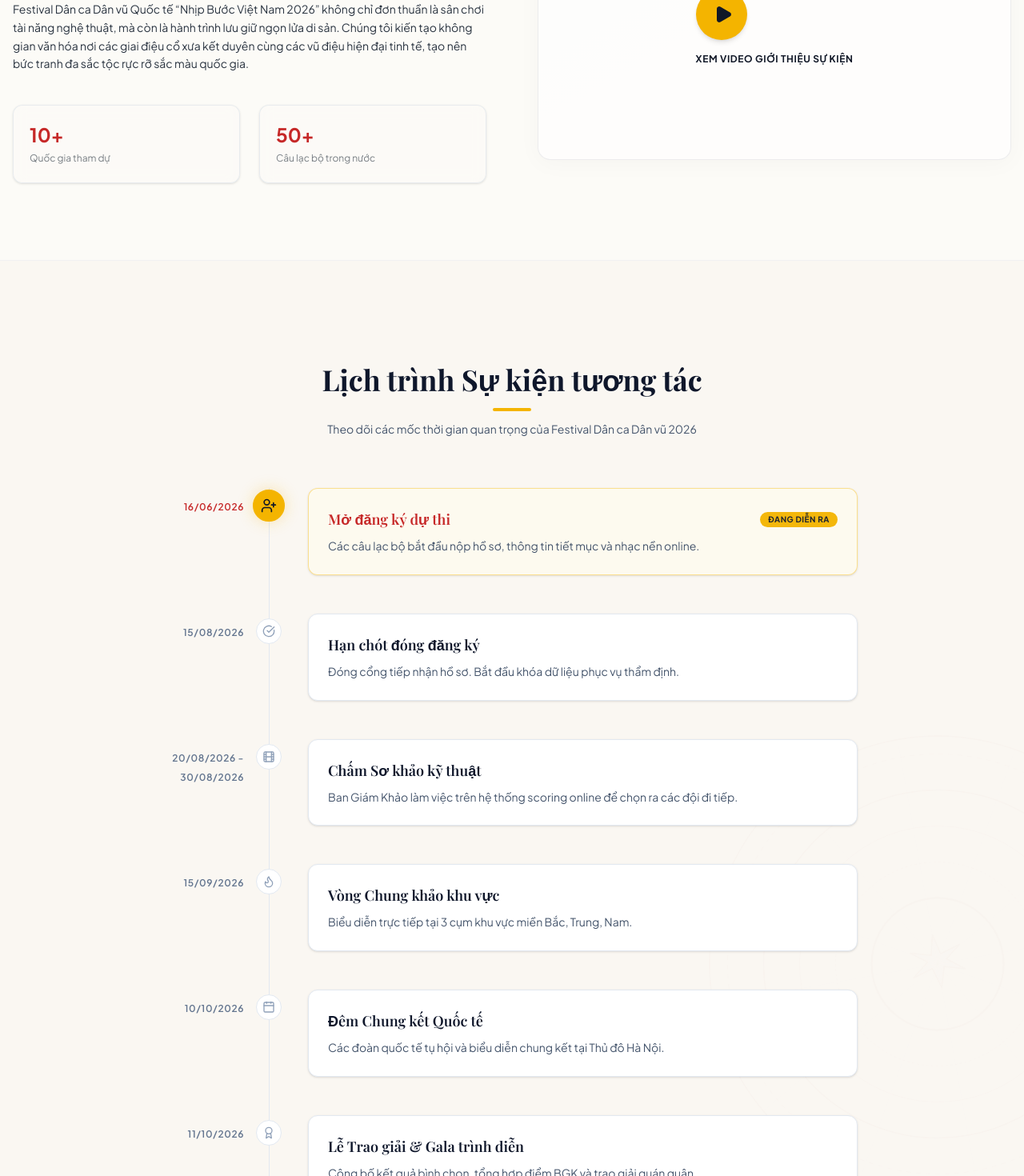
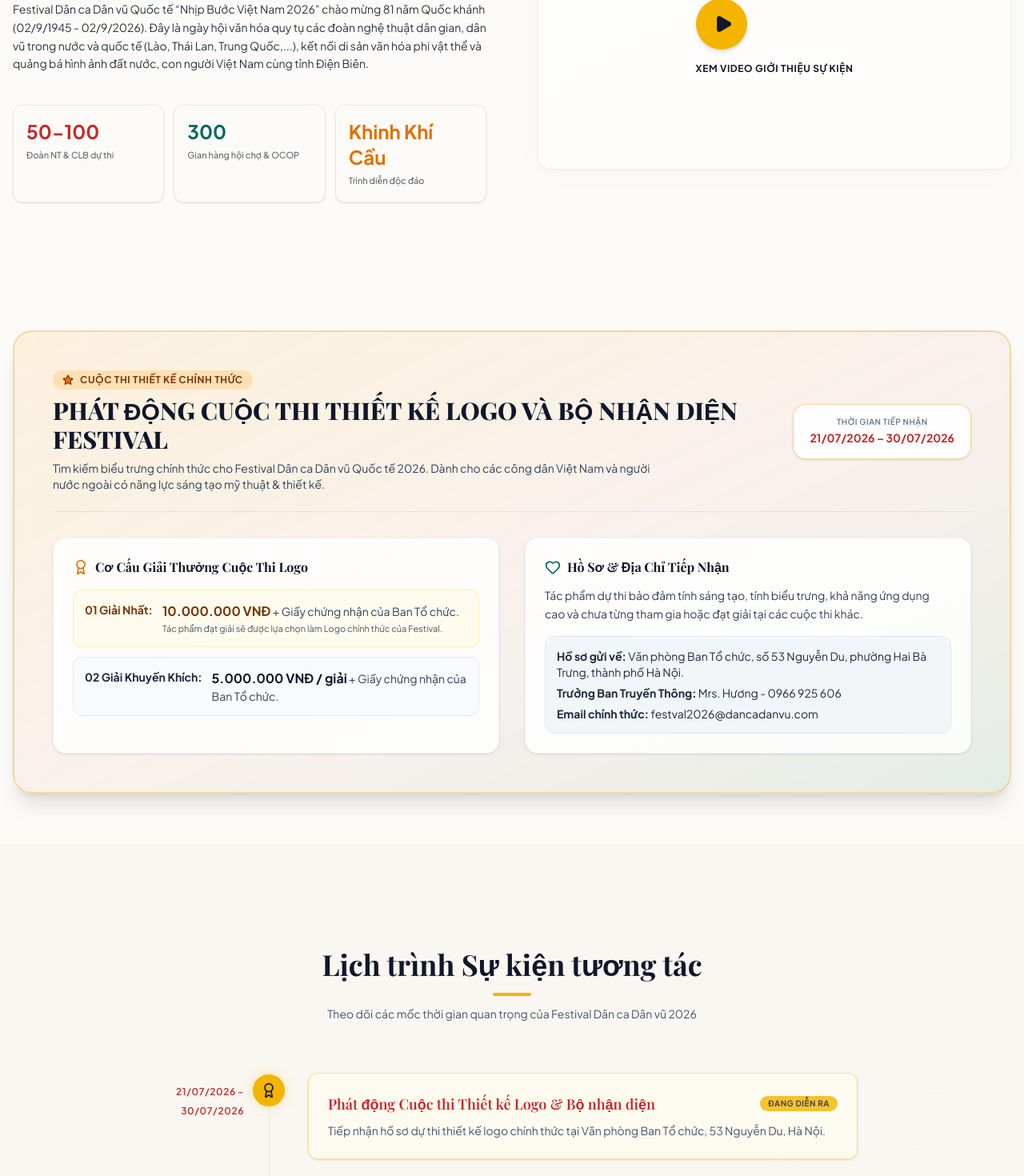
Before and after one commit to dev-adt/dan-vu, a Next.js app: page / in a window 1280 px wide. Shown: the part 980-2450 px from the top of the page at 80% size. Built offline with nearby package versions, Linux system fonts and the light colour scheme; a web font is replaced by a local one.

Commit message:
change information

```diff
--- a/src/app/page.tsx
+++ b/src/app/page.tsx
@@ -146,9 +146,14 @@ export default function Home() {
             <h1 className="font-heading font-extrabold text-4xl sm:text-6xl md:text-7xl text-dark-obsidian leading-tight tracking-wide">
               NHỊP BƯỚC VIỆT NAM
             </h1>
-            <p className="text-lg sm:text-xl text-dark-slate/85 italic font-semibold tracking-wide max-w-2xl mx-auto">
-              &ldquo;Nơi tôn vinh bản sắc bản địa và nhịp điệu hiện đại.&rdquo;
+            <p className="text-base sm:text-xl text-primary font-bold tracking-wide max-w-3xl mx-auto">
+              Chủ đề: &ldquo;Kết nối văn hóa - Lan tỏa hòa bình - Vươn tầm hội nhập&rdquo;
             </p>
+            <div className="pt-2">
+              <span className="inline-block bg-amber-500/10 border border-amber-500/30 text-amber-900 text-xs sm:text-sm font-semibold px-5 py-2.5 rounded-xl backdrop-blur-sm shadow-sm">
+                📍 Từ 28/08 đến 02/09/2026 tại Quảng trường 7/5, phường Điện Biên Phủ, tỉnh Điện Biên
+              </span>
+            </div>
           </motion.div>
 
           <motion.div
@@ -193,23 +198,27 @@ export default function Home() {
           <div className="flex items-center gap-2">
             <span className="w-3 h-6 bg-accent rounded-full" />
             <span className="text-xs uppercase tracking-[0.2em] font-semibold text-accent">
-              Vần Hóa & Sứ Mệnh
+              Văn Hóa & Sứ Mệnh
             </span>
           </div>
           <h2 className="font-heading font-bold text-3xl sm:text-4xl text-dark-obsidian leading-tight">
             Giao thoa giữa di sản ngàn năm & vũ điệu đương đại
           </h2>
           <p className="text-dark-slate/95 leading-relaxed text-sm">
-            Festival Dân ca Dân vũ Quốc tế &ldquo;Nhịp Bước Việt Nam 2026&rdquo; không chỉ đơn thuần là sân chơi tài năng nghệ thuật, mà còn là hành trình lưu giữ ngọn lửa di sản. Chúng tôi kiến tạo không gian văn hóa nơi các giai điệu cổ xưa kết duyên cùng các vũ điệu hiện đại tinh tế, tạo nên bức tranh đa sắc tộc rực rỡ sắc màu quốc gia.
+            Festival Dân ca Dân vũ Quốc tế &ldquo;Nhịp Bước Việt Nam 2026&rdquo; chào mừng 81 năm Quốc khánh (02/9/1945 - 02/9/2026). Đây là ngày hội văn hóa quy tụ các đoàn nghệ thuật dân gian, dân vũ trong nước và quốc tế (Lào, Thái Lan, Trung Quốc,...), kết nối di sản văn hóa phi vật thể và quảng bá hình ảnh đất nước, con người Việt Nam cùng tỉnh Điện Biên.
           </p>
-          <div className="grid grid-cols-2 gap-6 pt-4">
-            <div className="p-5 bg-light-alabaster/80 rounded-xl border border-slate-300/40 shadow-sm backdrop-blur-sm">
-              <span className="block text-2xl font-bold text-primary">10+</span>
-              <span className="text-xs text-dark-slate/60">Quốc gia tham dự</span>
+          <div className="grid grid-cols-3 gap-3 pt-4">
+            <div className="p-4 bg-light-alabaster/80 rounded-xl border border-slate-300/40 shadow-sm backdrop-blur-sm">
+              <span className="block text-xl sm:text-2xl font-bold text-primary">50-100</span>
+              <span className="text-[11px] text-dark-slate/70 font-medium">Đoàn NT & CLB dự thi</span>
             </div>
-            <div className="p-5 bg-light-alabaster/80 rounded-xl border border-slate-300/40 shadow-sm backdrop-blur-sm">
-              <span className="block text-2xl font-bold text-primary">50+</span>
-              <span className="text-xs text-dark-slate/60">Câu lạc bộ trong nước</span>
+            <div className="p-4 bg-light-alabaster/80 rounded-xl border border-slate-300/40 shadow-sm backdrop-blur-sm">
+              <span className="block text-xl sm:text-2xl font-bold text-accent">300</span>
+              <span className="text-[11px] text-dark-slate/70 font-medium">Gian hàng hội chợ & OCOP</span>
+            </div>
+            <div className="p-4 bg-light-alabaster/80 rounded-xl border border-slate-300/40 shadow-sm backdrop-blur-sm">
+              <span className="block text-xl sm:text-2xl font-bold text-amber-600">Khinh Khí Cầu</span>
+              <span className="text-[11px] text-dark-slate/70 font-medium">Trình diễn độc đáo</span>
             </div>
           </div>
         </motion.div>
@@ -231,6 +240,70 @@ export default function Home() {
         </motion.div>
       </section>
 
+      {/* Logo & Brand Identity Contest Section */}
+      <section className="py-16 px-4 max-w-7xl mx-auto relative z-10">
+        <div className="bg-gradient-to-br from-amber-500/10 via-primary/5 to-accent/10 border-2 border-amber-500/30 rounded-3xl p-8 sm:p-12 shadow-xl space-y-8 relative overflow-hidden backdrop-blur-md">
+          <div className="flex flex-col md:flex-row justify-between items-start md:items-center gap-6 border-b border-amber-500/20 pb-6">
+            <div>
+              <span className="inline-flex items-center gap-2 px-3 py-1 rounded-full bg-amber-500/20 text-amber-900 text-xs font-bold uppercase tracking-wider mb-2">
+                <Star className="w-3.5 h-3.5 fill-amber-600" /> Cuộc Thi Thiết Kế Chính Thức
+              </span>
+              <h2 className="font-heading font-extrabold text-2xl sm:text-3xl text-slate-900">
+                PHÁT ĐỘNG CUỘC THI THIẾT KẾ LOGO VÀ BỘ NHẬN DIỆN FESTIVAL
+              </h2>
+              <p className="text-xs sm:text-sm text-slate-700 mt-2 max-w-3xl">
+                Tìm kiếm biểu trưng chính thức cho Festival Dân ca Dân vũ Quốc tế 2026. Dành cho các công dân Việt Nam và người nước ngoài có năng lực sáng tạo mỹ thuật & thiết kế.
+              </p>
+            </div>
+            <div className="bg-white/90 border border-amber-500/40 px-5 py-3.5 rounded-2xl text-center shadow-sm shrink-0">
+              <span className="block text-[10px] uppercase tracking-wider text-slate-500 font-semibold">Thời gian tiếp nhận</span>
+              <span className="font-bold text-sm text-primary">21/07/2026 – 30/07/2026</span>
+            </div>
+          </div>
+
+          <div className="grid grid-cols-1 md:grid-cols-2 gap-8">
+            {/* Contest Awards */}
+            <div className="space-y-4 bg-white/80 p-6 rounded-2xl border border-slate-200/60 shadow-sm">
+              <h3 className="font-heading font-bold text-base text-slate-900 flex items-center gap-2">
+                <Award className="w-5 h-5 text-amber-600" /> Cơ Cấu Giải Thưởng Cuộc Thi Logo
+              </h3>
+              <ul className="space-y-3 text-xs sm:text-sm text-slate-700">
+                <li className="flex items-start gap-3 bg-amber-50/80 p-3.5 rounded-xl border border-amber-200/60">
+                  <span className="font-bold text-amber-900 shrink-0">01 Giải Nhất:</span>
+                  <div>
+                    <strong className="text-amber-900 text-base">10.000.000 VNĐ</strong> + Giấy chứng nhận của Ban Tổ chức.
+                    <p className="text-[11px] text-slate-600 mt-0.5">Tác phẩm đạt giải sẽ được lựa chọn làm Logo chính thức của Festival.</p>
+                  </div>
+                </li>
+                <li className="flex items-start gap-3 bg-slate-50 p-3.5 rounded-xl border border-slate-200">
+                  <span className="font-bold text-slate-800 shrink-0">02 Giải Khuyến Khích:</span>
+                  <div>
+                    <strong className="text-slate-900 text-base">5.000.000 VNĐ / giải</strong> + Giấy chứng nhận của Ban Tổ chức.
+                  </div>
+                </li>
+              </ul>
+            </div>
+
+            {/* Submission Info */}
+            <div className="space-y-4 bg-white/80 p-6 rounded-2xl border border-slate-200/60 shadow-sm flex flex-col justify-between">
+              <div>
+                <h3 className="font-heading font-bold text-base text-slate-900 flex items-center gap-2 mb-3">
+                  <Heart className="w-5 h-5 text-accent" /> Hồ Sơ & Địa Chỉ Tiếp Nhận
+                </h3>
+                <p className="text-xs sm:text-sm text-slate-700 leading-relaxed">
+                  Tác phẩm dự thi bảo đảm tính sáng tạo, tính biểu trưng, khả năng ứng dụng cao và chưa từng tham gia hoặc đạt giải tại các cuộc thi khác.
+                </p>
+                <div className="mt-4 p-3.5 bg-slate-100/90 rounded-xl border border-slate-200 text-xs sm:text-sm text-slate-800 space-y-1.5">
+                  <p><strong>Hồ sơ gửi về:</strong> Văn phòng Ban Tổ chức, số 53 Nguyễn Du, phường Hai Bà Trưng, thành phố Hà Nội.</p>
+                  <p><strong>Trưởng Ban Truyền Thông:</strong> Mrs. Hương - 0966 925 606</p>
+                  <p><strong>Email chính thức:</strong> festval2026@dancadanvu.com</p>
+                </div>
+              </div>
+            </div>
+          </div>
+        </div>
+      </section>
+
       {/* Event Timeline */}
       <section className="bg-light-cream/30 py-20 border-y border-slate-200/40 relative z-10">
         <Timeline />
@@ -240,10 +313,10 @@ export default function Home() {
       <section className="py-24 px-4 max-w-7xl mx-auto space-y-16 relative z-10">
         <div className="text-center">
           <span className="text-xs uppercase tracking-[0.2em] font-semibold text-secondary">
-            Cơ Cấu Giải Thưởng
+            Cơ Cấu Giải Thưởng Festival
           </span>
           <h2 className="font-heading font-bold text-3xl sm:text-4xl text-dark-obsidian mt-2">
-            Vinh Danh Tài Năng Nghệ Thuật
+            Giải Thưởng Toàn Đoàn & Chuyên Đề
           </h2>
           <div className="w-12 h-0.5 bg-secondary mx-auto mt-4" />
         </div>
@@ -256,9 +329,9 @@ export default function Home() {
             </div>
             <div>
               <span className="text-xs text-dark-slate/60 uppercase tracking-widest font-semibold">02 Giải Nhì</span>
-              <h3 className="font-heading font-bold text-2xl text-dark-obsidian mt-1">15.000.000 VNĐ</h3>
-              <p className="text-xs text-accent font-bold uppercase tracking-wider mt-1">Cờ lưu niệm & Chứng nhận</p>
-              <p className="text-xs text-dark-slate/85 mt-2">Vinh danh các tiết mục xuất sắc có kỹ thuật đồng đều và ý tưởng đột phá.</p>
+              <h3 className="font-heading font-bold text-2xl text-dark-obsidian mt-1">100.000.000 VNĐ</h3>
+              <p className="text-xs text-accent font-bold uppercase tracking-wider mt-1">Mỗi giải / Cờ & Chứng nhận</p>
+              <p className="text-xs text-dark-slate/85 mt-2">Vinh danh các tập thể xuất sắc có kỹ thuật đồng đều và ý tưởng dàn dựng đột phá.</p>
             </div>
           </div>
 
@@ -271,10 +344,10 @@ export default function Home() {
               <Award className="w-10 h-10" />
             </div>
             <div>
-              <span className="text-xs text-secondary uppercase tracking-widest font-semibold">01 Giải Nhất Vô Địch</span>
-              <h3 className="font-heading font-bold text-3xl text-dark-obsidian mt-1">30.000.000 VNĐ</h3>
-              <p className="text-xs text-secondary font-bold uppercase tracking-wider mt-1">Cúp Vàng & Cờ lưu niệm</p>
-              <p className="text-xs text-dark-slate/95 mt-2">Tiết mục đỉnh cao kết hợp trọn vẹn yếu tố dân gian bản địa và hơi thở sân khấu đương đại.</p>
+              <span className="text-xs text-secondary uppercase tracking-widest font-semibold">01 Giải Nhất Toàn Đoàn</span>
+              <h3 className="font-heading font-bold text-3xl text-dark-obsidian mt-1">150.000.000 VNĐ</h3>
+              <p className="text-xs text-secondary font-bold uppercase tracking-wider mt-1">Cúp Vàng, Cờ & Chứng nhận</p>
+              <p className="text-xs text-dark-slate/95 mt-2">Trao cho đoàn nghệ thuật xuất sắc nhất kết hợp trọn vẹn bản sắc dân gian và tinh hoa vũ đạo.</p>
             </div>
           </div>
 
@@ -285,18 +358,27 @@ export default function Home() {
             </div>
             <div>
               <span className="text-xs text-dark-slate/60 uppercase tracking-widest font-semibold">03 Giải Ba</span>
-              <h3 className="font-heading font-bold text-2xl text-dark-obsidian mt-1">10.000.000 VNĐ</h3>
-              <p className="text-xs text-accent font-bold uppercase tracking-wider mt-1">Cờ lưu niệm & Chứng nhận</p>
-              <p className="text-xs text-dark-slate/85 mt-2">Trao cho các đội biểu diễn đầy nhiệt huyết, giàu cảm xúc truyền tải.</p>
+              <h3 className="font-heading font-bold text-2xl text-dark-obsidian mt-1">80.000.000 VNĐ</h3>
+              <p className="text-xs text-accent font-bold uppercase tracking-wider mt-1">Mỗi giải / Cờ & Chứng nhận</p>
+              <p className="text-xs text-dark-slate/85 mt-2">Trao cho các đoàn biểu diễn nhiệt huyết, giàu cảm xúc truyền tải di sản.</p>
             </div>
           </div>
         </div>
 
-        {/* Subsidiary Awards */}
-        <div className="glass-panel border border-slate-300/40 rounded-2xl p-6 text-center max-w-2xl mx-auto bg-light-alabaster shadow-sm">
-          <p className="text-xs text-dark-slate/90">
-            <strong className="text-secondary font-semibold">Giải Phụ Khác:</strong> Đội có trang phục đẹp nhất, Đội được yêu thích nhất (do khán giả bình chọn online), Biên đạo xuất sắc nhất.
-          </p>
+        {/* Consolation & Special Category Prizes */}
+        <div className="grid grid-cols-1 md:grid-cols-2 gap-6">
+          <div className="glass-panel border border-slate-300/40 rounded-2xl p-6 bg-light-alabaster shadow-sm">
+            <h4 className="font-bold text-sm text-primary uppercase tracking-wider mb-2">Các Giải Khuyến Khích</h4>
+            <p className="text-xs text-dark-slate/90 leading-relaxed">
+              Mỗi giải trị giá dự kiến <strong className="text-primary font-bold text-sm">50.000.000 VNĐ</strong>, kèm Cờ lưu niệm & Giấy chứng nhận của Ban Tổ chức.
+            </p>
+          </div>
+          <div className="glass-panel border border-amber-400/40 rounded-2xl p-6 bg-amber-50/50 shadow-sm">
+            <h4 className="font-bold text-sm text-amber-900 uppercase tracking-wider mb-2">Hệ Thống Giải Chuyên Đề</h4>
+            <p className="text-xs text-dark-slate/90 leading-relaxed">
+              Các giải: <em className="font-semibold text-slate-800">Tiết mục xuất sắc, Biên đạo xuất sắc, Đội hình đẹp nhất, Trang phục đẹp nhất, Giải Sáng tạo, Giải được khán giả yêu thích, Giải Giao lưu quốc tế</em>. Mỗi giải trị giá <strong className="text-amber-900 font-bold text-sm">30.000.000 VNĐ</strong> kèm Cúp (Biểu trưng), Giấy chứng nhận & Kỷ niệm chương.
+            </p>
+          </div>
         </div>
       </section>
 
--- a/src/components/Footer.tsx
+++ b/src/components/Footer.tsx
@@ -52,16 +52,16 @@ export default function Footer() {
           </h3>
           <ul className="space-y-2 text-sm text-light-alabaster/70">
             <li>
-              <span className="text-light-alabaster/40">Hotline:</span> +84 (0) 987 654 321 (Mr. Thanh)
+              <span className="text-light-alabaster/40">Hotline/Truyền thông:</span> 0966 925 606 (Mrs. Hương - Trưởng Ban kết nối truyền thông)
             </li>
             <li>
-              <span className="text-light-alabaster/40">Fanpage:</span> <a href="https://facebook.com/nhipbuocvietnam2026" target="_blank" rel="noopener noreferrer" className="hover:underline hover:text-secondary transition-colors">facebook.com/nhipbuocvietnam2026</a>
+              <span className="text-light-alabaster/40">Email:</span> <a href="mailto:festval2026@dancadanvu.com" className="hover:underline hover:text-secondary transition-colors">festval2026@dancadanvu.com</a>
             </li>
             <li>
-              <span className="text-light-alabaster/40">Email:</span> btc@nhipbuocvietnam.gov.vn
+              <span className="text-light-alabaster/40">Văn phòng BTC tiếp nhận hồ sơ:</span> Số 53 Nguyễn Du, P. Hai Bà Trưng, TP. Hà Nội
             </li>
             <li>
-              <span className="text-light-alabaster/40">Địa chỉ:</span> Nhà hát Lớn Hà Nội, Số 01 Tràng Tiền, Hoàn Kiếm, Hà Nội
+              <span className="text-light-alabaster/40">Địa điểm tổ chức:</span> Quảng trường 7/5, P. Điện Biên Phủ, Tỉnh Điện Biên
             </li>
           </ul>
         </div>
--- a/src/components/Timeline.tsx
+++ b/src/components/Timeline.tsx
@@ -14,45 +14,45 @@ interface Stage {
 
 const stages: Stage[] = [
   {
-    title: 'Mở đăng ký dự thi',
-    date: '16/06/2026',
-    description: 'Các câu lạc bộ bắt đầu nộp hồ sơ, thông tin tiết mục và nhạc nền online.',
+    title: 'Phát động Cuộc thi Thiết kế Logo & Bộ nhận diện',
+    date: '21/07/2026 - 30/07/2026',
+    description: 'Tiếp nhận hồ sơ dự thi thiết kế logo chính thức tại Văn phòng Ban Tổ chức, 53 Nguyễn Du, Hà Nội.',
+    icon: Award,
+    status: 'current',
+  },
+  {
+    title: 'Mở tiếp nhận Đăng ký dự thi Festival',
+    date: '21/07/2026 - 15/08/2026',
+    description: 'Các đoàn nghệ thuật, câu lạc bộ dân ca dân vũ nộp hồ sơ đăng ký & video tiết mục online.',
     icon: UserPlus,
     status: 'current',
   },
   {
-    title: 'Hạn chót đóng đăng ký',
-    date: '15/08/2026',
-    description: 'Đóng cổng tiếp nhận hồ sơ. Bắt đầu khóa dữ liệu phục vụ thẩm định.',
-    icon: CheckCircle,
-    status: 'future',
-  },
-  {
-    title: 'Chấm Sơ khảo kỹ thuật',
-    date: '20/08/2026 - 30/08/2026',
-    description: 'Ban Giám Khảo làm việc trên hệ thống scoring online để chọn ra các đội đi tiếp.',
+    title: 'Chấm Sơ khảo & Thẩm định kỹ thuật',
+    date: '20/08/2026 - 25/08/2026',
+    description: 'Ban Giám Khảo làm việc trên hệ thống scoring online để đánh giá và tuyển chọn các tiết mục chính thức.',
     icon: Film,
     status: 'future',
   },
   {
-    title: 'Vòng Chung khảo khu vực',
-    date: '15/09/2026',
-    description: 'Biểu diễn trực tiếp tại 3 cụm khu vực miền Bắc, Trung, Nam.',
+    title: 'Lễ Khai mạc & Khởi động Festival',
+    date: '28/08/2026',
+    description: 'Bắt đầu chuỗi sự kiện tại Quảng trường 7/5, phường Điện Biên Phủ, tỉnh Điện Biên.',
     icon: Flame,
     status: 'future',
   },
   {
-    title: 'Đêm Chung kết Quốc tế',
-    date: '10/10/2026',
-    description: 'Các đoàn quốc tế tụ hội và biểu diễn chung kết tại Thủ đô Hà Nội.',
+    title: 'Liên hoan, Quảng diễn & Trình diễn Kinh khí cầu',
+    date: '28/08/2026 - 01/09/2026',
+    description: 'Hội chợ 300 gian hàng, biểu diễn đường phố, giao lưu văn hóa quốc tế (Lào, Thái Lan, Trung Quốc,...).',
     icon: Calendar,
     status: 'future',
   },
   {
-    title: 'Lễ Trao giải & Gala trình diễn',
-    date: '11/10/2026',
-    description: 'Công bố kết quả bình chọn, tổng hợp điểm BGK và trao giải quán quân.',
-    icon: Award,
+    title: 'Gala Tổng kết & Lễ Trao giải Quốc tế',
+    date: '02/09/2026',
+    description: 'Công bố kết quả, trao giải toàn đoàn & chuyên đề nhân dịp 81 năm Quốc khánh Nước CHXHCN Việt Nam.',
+    icon: CheckCircle,
     status: 'future',
   },
 ];
```
Also changed, not shown: 1 other file (tests, documents, lock files or other folders).
